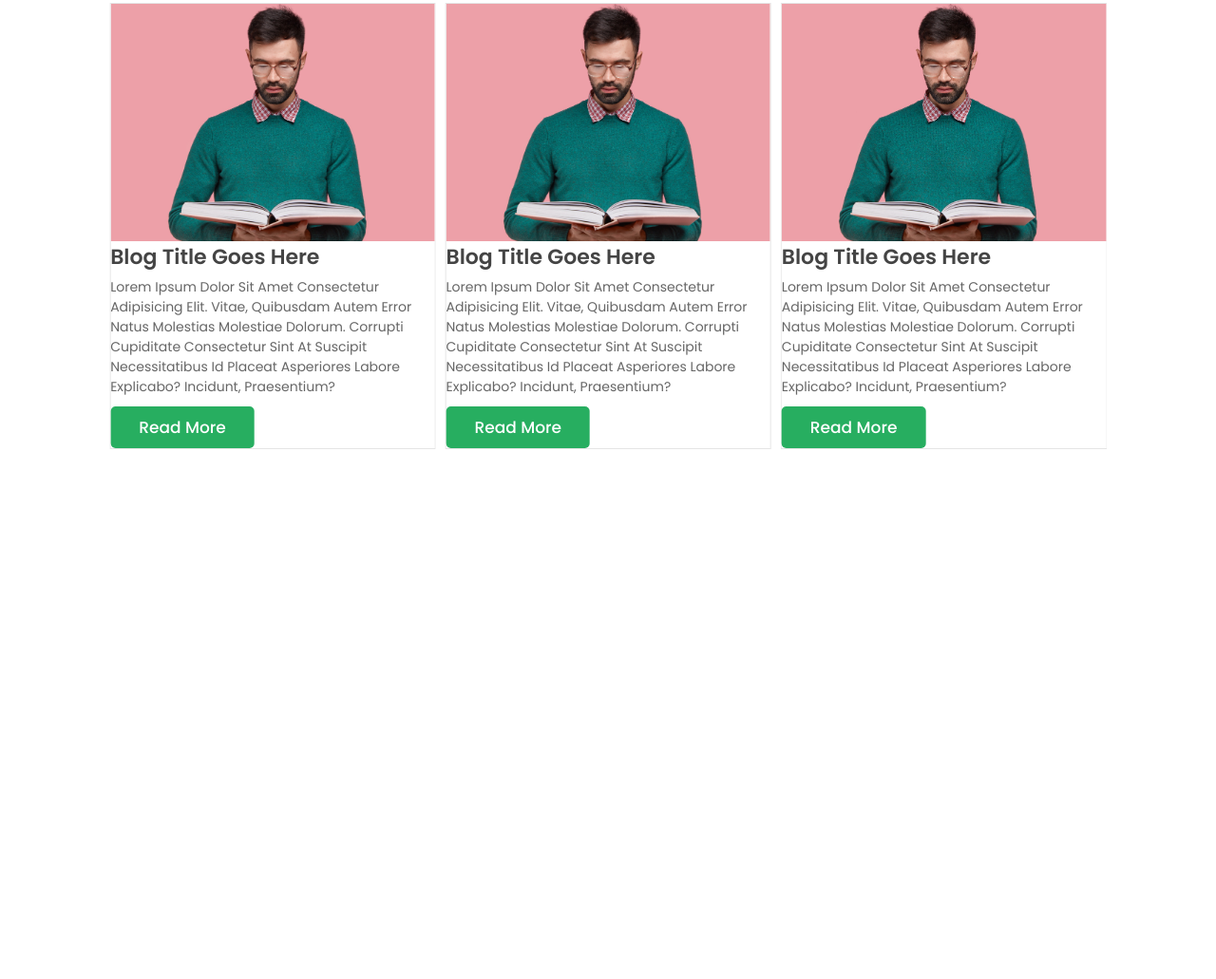
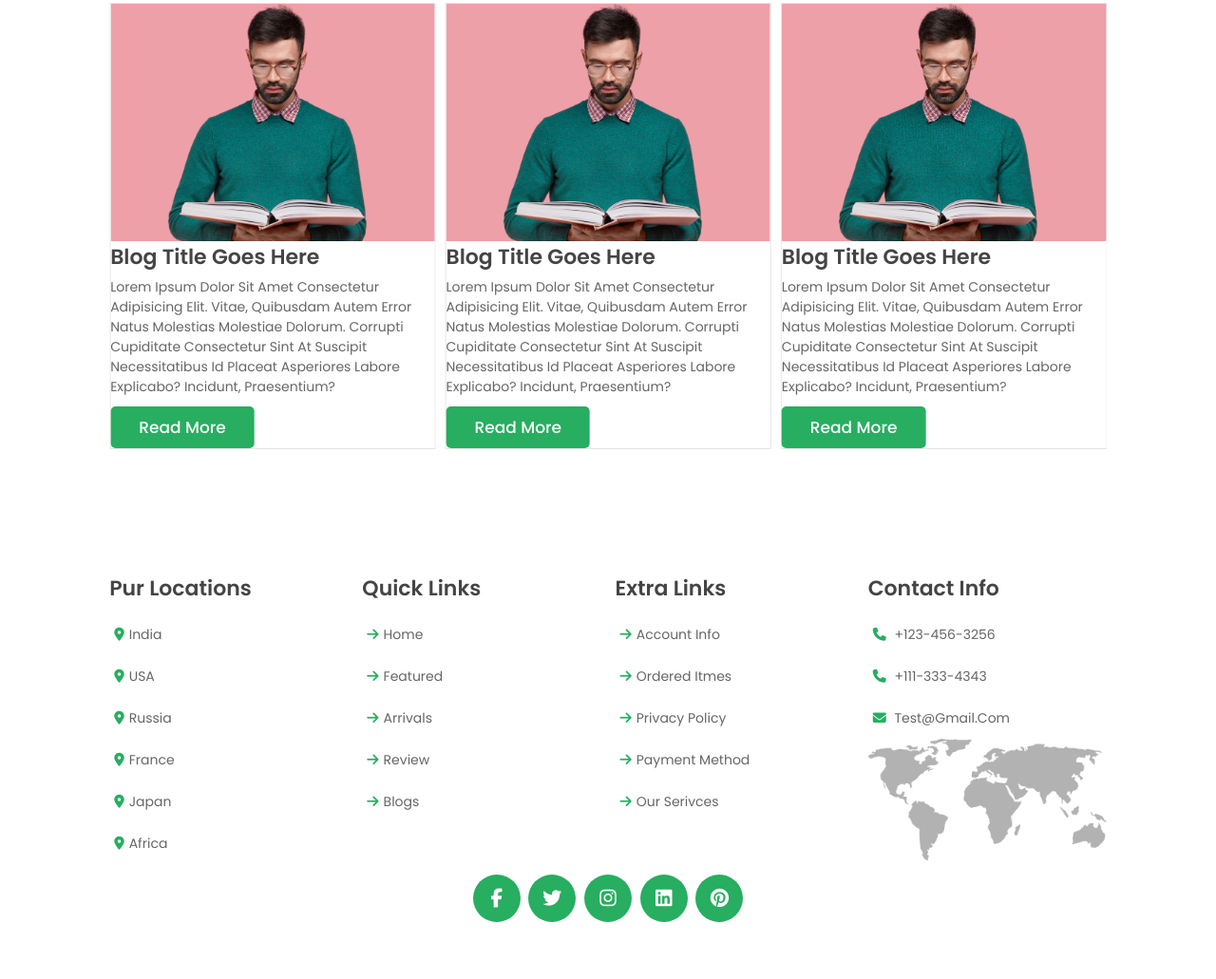
Before and after one commit to MahmoudZerie/GSG-FInalPro, a plain HTML site: page index.html in a window 1280 px wide. Shown: the part 3306-4337 px from the top of the page at 95% size. Before the commit the page ends 3849 px from the top, so only its background shows below. Drawn offline with nearby package versions, Linux system fonts and the light colour scheme.

Commit message:
footer section

```diff
--- a/index.html
+++ b/index.html
@@ -610,6 +610,54 @@
 	</section>
 
 
+		<section class="footer">
+			<div class="box-container">
+				<div class="box">
+					<h3>pur locations</h3>
+					<a href="#"><i class="fas fa-map-marker-alt"></i>india</a>
+					<a href="#"><i class="fas fa-map-marker-alt"></i>USA</a>
+					<a href="#"><i class="fas fa-map-marker-alt"></i>russia</a>
+					<a href="#"><i class="fas fa-map-marker-alt"></i>france</a>
+					<a href="#"><i class="fas fa-map-marker-alt"></i>japan</a>
+					<a href="#"><i class="fas fa-map-marker-alt"></i>africa</a>
+				</div>
+
+				<div class="box">
+					<h3>quick links</h3>
+					<a href="#"><i class="fas fa-arrow-right"></i>home</a>
+					<a href="#"><i class="fas fa-arrow-right"></i>featured</a>
+					<a href="#"><i class="fas fa-arrow-right"></i>arrivals</a>
+					<a href="#"><i class="fas fa-arrow-right"></i>review</a>
+					<a href="#"><i class="fas fa-arrow-right"></i>blogs</a>
+				</div>
+
+				<div class="box">
+					<h3>extra links</h3>
+					<a href="#"><i class="fas fa-arrow-right"></i>account info</a>
+					<a href="#"><i class="fas fa-arrow-right"></i>ordered itmes</a>
+					<a href="#"><i class="fas fa-arrow-right"></i>privacy policy</a>
+					<a href="#"><i class="fas fa-arrow-right"></i>payment method</a>
+					<a href="#"><i class="fas fa-arrow-right"></i>our serivces</a>
+				</div>
+
+				<div class="box">
+					<h3>contact info</h3>
+					<a href="#"><i class="fas fa-phone"></i> +123-456-3256</a>
+					<a href="#"><i class="fas fa-phone"></i> +111-333-4343</a>
+					<a href="#"><i class="fas fa-envelope"></i> test@gmail.com</a>
+					<img src="img/worldmap.png" class="map" alt="">
+				</div>
+			</div>
+
+			<div class="share">
+				<a href="#" class="fab fa-facebook-f"></a>
+				<a href="#" class="fab fa-twitter"></a>
+				<a href="#" class="fab fa-instagram"></a>
+				<a href="#" class="fab fa-linkedin"></a>
+				<a href="#" class="fab fa-pinterest"></a>
+			</div>
+
+		</section>
 
 
 	<script src="https://cdn.jsdelivr.net/npm/swiper@11/swiper-bundle.min.js"></script>
--- a/style.css
+++ b/style.css
@@ -461,6 +461,47 @@ deal .image img{
 	font-size: 1.4rem;
 	color: var(--light-color);
 }
+.footer .box-container{
+	display: grid;
+	grid-template-columns: repeat(auto-fit,minmax(25rem,1fr));
+	gap: 1.5rem;
+}
+.footer .box-container .box h3{
+	font-size: 2.2rem;
+	color: var(--black);
+	padding: 1rem 0;
+}
+.footer .box-container .box a{
+	display: block;
+	font-size: 1.4rem;
+	color: var(--light-color);
+	padding: 1rem 0;
+}
+.footer .box-container .box a i{
+	color: var(--green);
+	padding: .5rem;
+}
+.footer .box-container .box :hover:a i{
+	padding-right: 2rem;
+}
+.footer .box-container .box .map{
+	width: 100%;
+}
+.footer .share{
+	padding:1rem 0 ;
+	text-align: center;
+}
+.footer .share a{
+	height: 5rem;
+	width: 5rem;
+	line-height: 5rem;
+	font-size: 2rem;
+	color: #fff;
+	background: var(--green);
+	margin: 0 .3rem;
+	border-radius: 50%;
+}
+
 
 
 
```
Also changed, not shown: img/worldmap.png (added).
